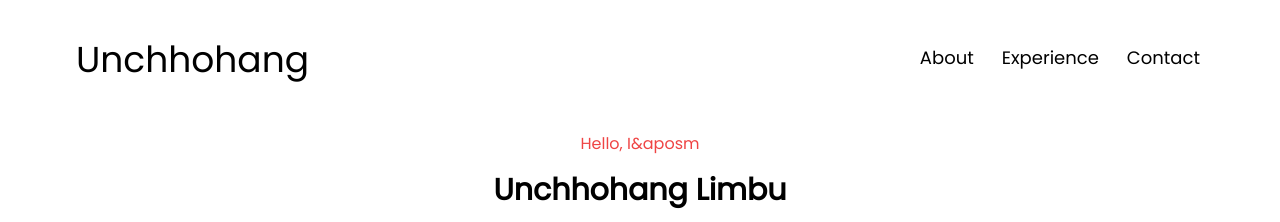
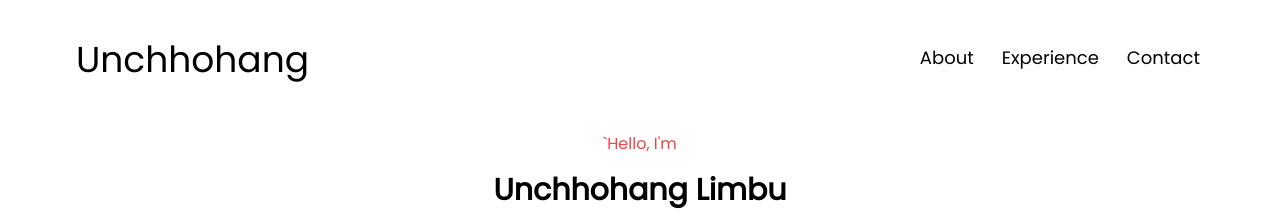
Before and after one commit to unchhohang/Portfolio, a Next.js app: page / in a window 1280 px wide. Shown: the top 222 px of the page. Built offline with nearby package versions, Linux system fonts and the light colour scheme.

Commit message:
&apos; added

```diff
--- a/src/components/Me.tsx
+++ b/src/components/Me.tsx
@@ -45,7 +45,7 @@ export default function Me() {
 
         {/* Details texts beside image */}
         <div className="flex flex-col justify-center items-center m-1">
-          <div className="m-2 font-medium text-[#ef4444]">Hello, I&aposm</div>
+          <div className="m-2 font-medium text-[#ef4444]">`Hello, I&apos;m</div>
           <div className="m-2 font-semibold text-3xl">Unchhohang Limbu</div>
           <div className="m-2 font-medium text-[#57534e] text-xl">
             Full Stack Developer
```
